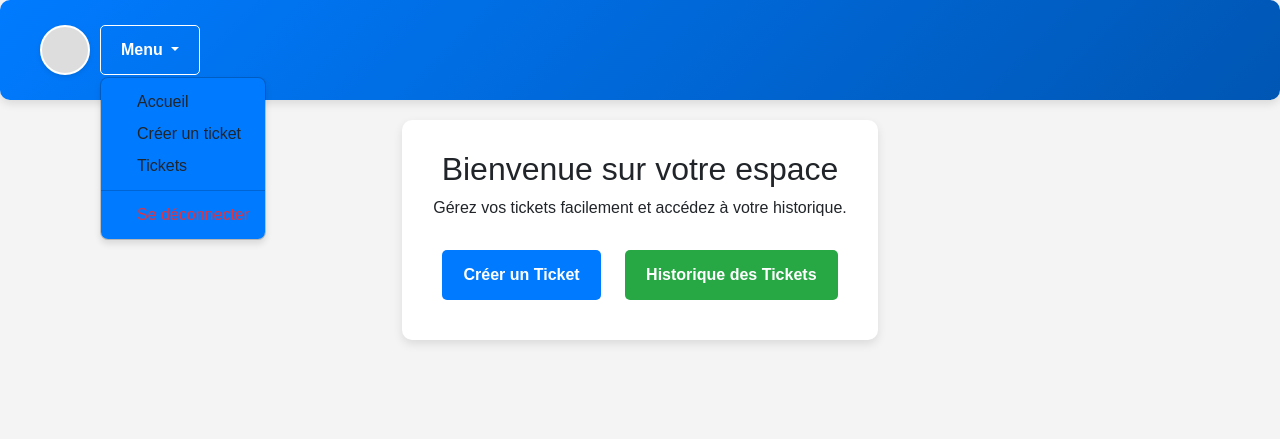
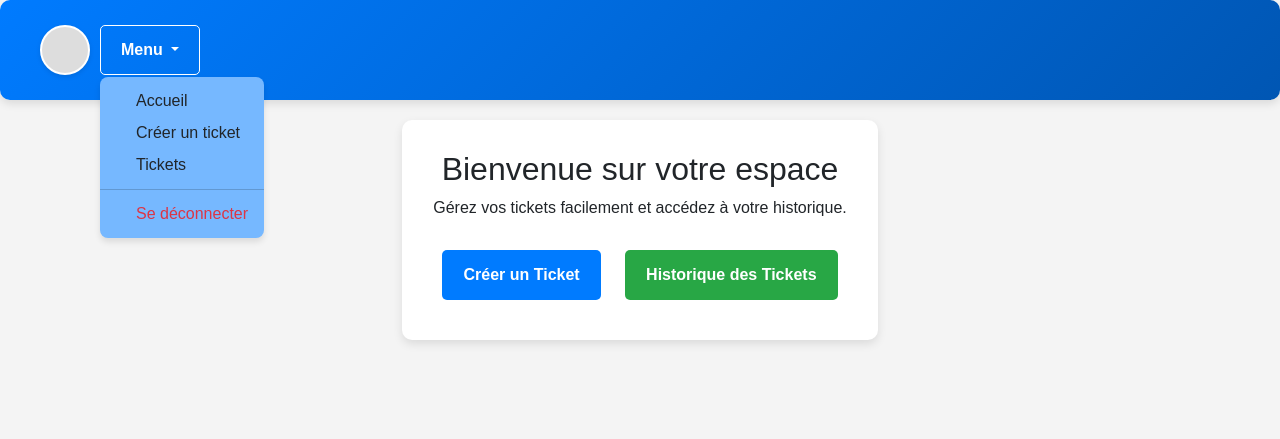
Before and after one commit to BobZouille57/Helpdesk, a PHP site: page /index.php in a window 1280 px wide, after a click on "Menu". Shown: the top 439 px of the page. Run offline with PHP 8.4, Linux system fonts and the light colour scheme.

Commit message:
fix color menu

```diff
--- a/assets/css/header.css
+++ b/assets/css/header.css
@@ -56,7 +56,8 @@ header a:hover {
 }
 
 .dropdown-menu {
-    background-color: #007bff;
+    background-color: #76b8ff;
+    border: none;
     border-radius: 8px;
     box-shadow: 0 4px 6px rgba(0, 0, 0, 0.1);
 }
```
